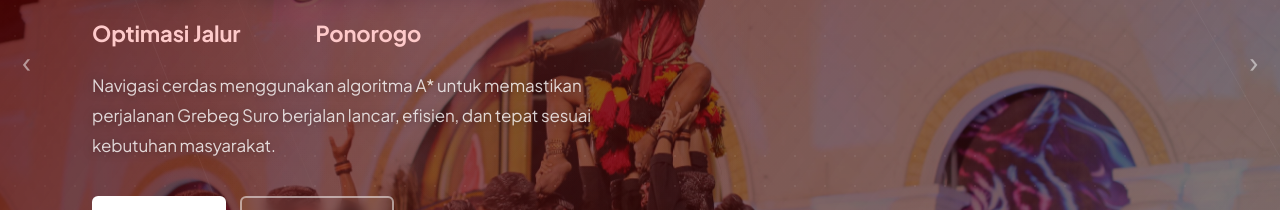
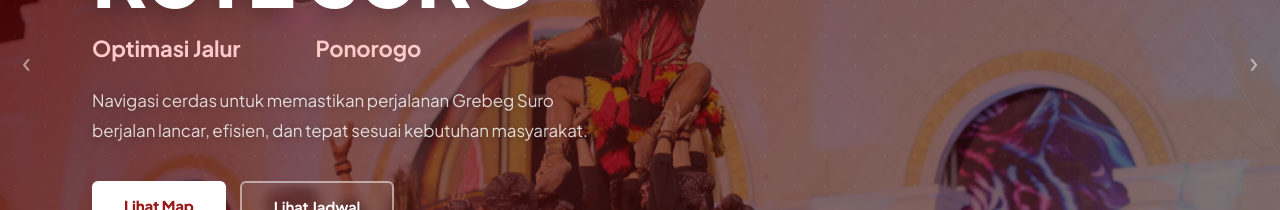
Before and after one commit to leninovitaa12/rute-suro, a React (Vite) app: page / in a window 1280 px wide. Shown: the part 339-549 px from the top of the page. Built offline with nearby package versions, Linux system fonts and the light colour scheme; no server answers; the database is empty.

Commit message:
tambah detail di HeroSection

```diff
--- a/src/components/HeroSection.jsx
+++ b/src/components/HeroSection.jsx
@@ -333,7 +333,7 @@ export default function HeroSection() {
             maxWidth: '500px', marginBottom: '36px',
             textShadow: '0 1px 10px rgba(0,0,0,0.35)',
           }}>
-            Navigasi cerdas menggunakan algoritma A* untuk memastikan perjalanan
+            Navigasi cerdas untuk memastikan perjalanan
             Grebeg Suro berjalan lancar, efisien, dan tepat sesuai kebutuhan masyarakat.
           </p>
 
```
